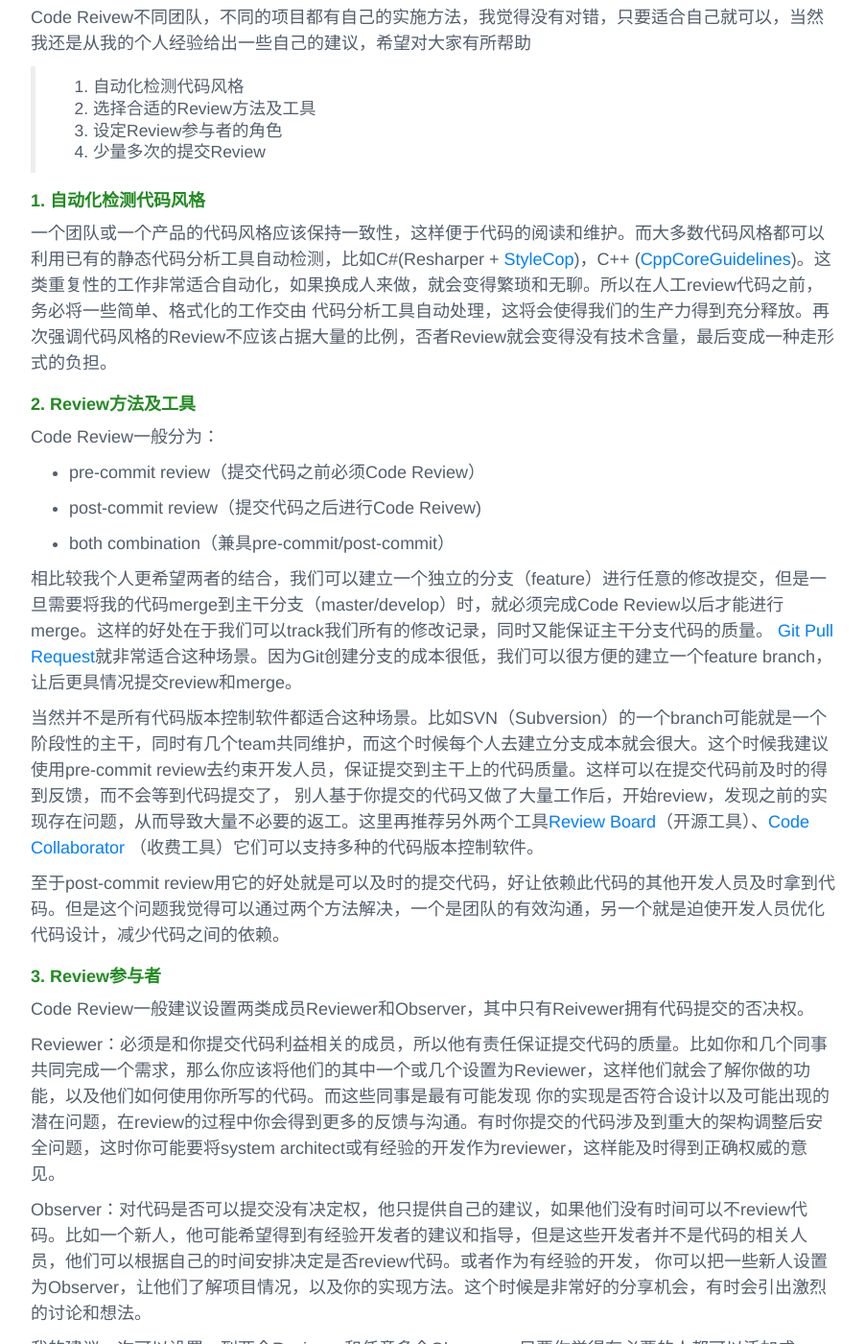
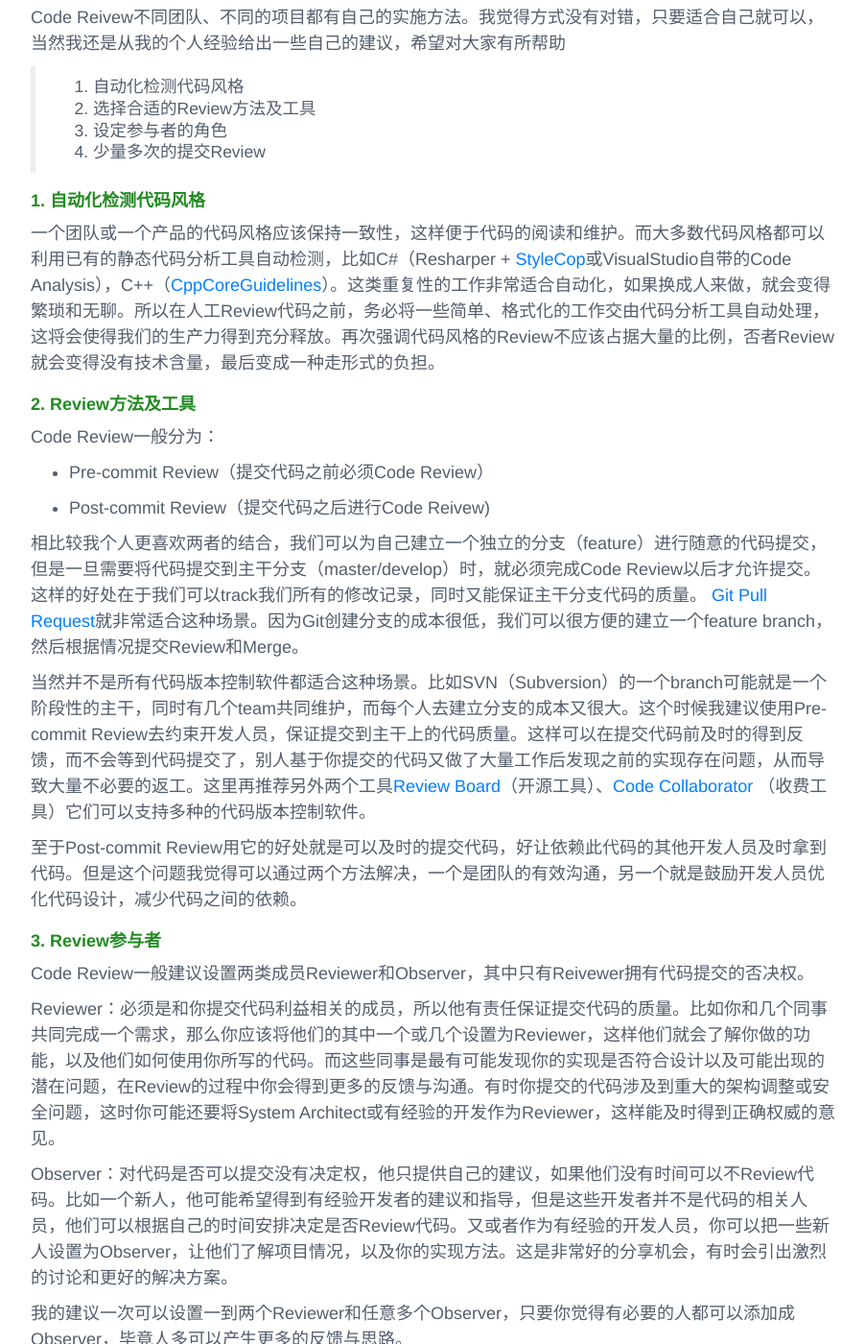
Before and after one commit to qunxi/qunxi.github.io, a Jekyll site: the page built from _posts/2016-10-30-code-review-matters.md, in a window 1280 px wide and 1400 px high, scrolled down 1101 px. Shown: the whole window at 96% size, without its empty margins (188-1090 px from the left). Built offline with Jekyll 4.4.1, drawn with Linux system fonts in a browser that asks for light colours; some of the changed text lies outside the part shown.

Commit message:
update posts

```diff
--- a/_posts/2016-10-30-code-review-matters.md
+++ b/_posts/2016-10-30-code-review-matters.md
@@ -41,47 +41,40 @@
 
 # 2. Code Review的个人经验
 
-Code Reivew不同团队，不同的项目都有自己的实施方法，我觉得没有对错，只要适合自己就可以，当然我还是从我的个人经验给出一些自己的建议，希望对大家有所帮助
+Code Reivew不同团队、不同的项目都有自己的实施方法。我觉得方式没有对错，只要适合自己就可以，当然我还是从我的个人经验给出一些自己的建议，希望对大家有所帮助
 
 > 1. 自动化检测代码风格
 > 2. 选择合适的Review方法及工具
-> 3. 设定Review参与者的角色
+> 3. 设定参与者的角色
 > 4. 少量多次的提交Review
 
 ## 1. 自动化检测代码风格
 
-  一个团队或一个产品的代码风格应该保持一致性，这样便于代码的阅读和维护。而大多数代码风格都可以利用已有的静态代码分析工具自动检测，比如C#(Resharper + [StyleCop](http://stylecop.codeplex.com/))，C++
-  ([CppCoreGuidelines](https://github.com/isocpp/CppCoreGuidelines))。这类重复性的工作非常适合自动化，如果换成人来做，就会变得繁琐和无聊。所以在人工review代码之前，务必将一些简单、格式化的工作交由
-  代码分析工具自动处理，这将会使得我们的生产力得到充分释放。再次强调代码风格的Review不应该占据大量的比例，否者Review就会变得没有技术含量，最后变成一种走形式的负担。
+  一个团队或一个产品的代码风格应该保持一致性，这样便于代码的阅读和维护。而大多数代码风格都可以利用已有的静态代码分析工具自动检测，比如C#（Resharper + [StyleCop](http://stylecop.codeplex.com/)或VisualStudio自带的Code Analysis），C++（[CppCoreGuidelines](https://github.com/isocpp/CppCoreGuidelines)）。这类重复性的工作非常适合自动化，如果换成人来做，就会变得繁琐和无聊。所以在人工Review代码之前，务必将一些简单、格式化的工作交由代码分析工具自动处理，这将会使得我们的生产力得到充分释放。再次强调代码风格的Review不应该占据大量的比例，否者Review就会变得没有技术含量，最后变成一种走形式的负担。
 
 ## 2. Review方法及工具
 
   Code Review一般分为：
 
-  * pre-commit review（提交代码之前必须Code Review）
+  * Pre-commit Review（提交代码之前必须Code Review）
 
-  * post-commit review（提交代码之后进行Code Reivew)
+  * Post-commit Review（提交代码之后进行Code Reivew)
 
-  * both combination（兼具pre-commit/post-commit）
+   相比较我个人更喜欢两者的结合，我们可以为自己建立一个独立的分支（feature）进行随意的代码提交，但是一旦需要将代码提交到主干分支（master/develop）时，就必须完成Code Review以后才允许提交。这样的好处在于我们可以track我们所有的修改记录，同时又能保证主干分支代码的质量。
+  [Git Pull Request](https://help.github.com/articles/about-pull-requests/)就非常适合这种场景。因为Git创建分支的成本很低，我们可以很方便的建立一个feature branch，然后根据情况提交Review和Merge。
 
-  相比较我个人更希望两者的结合，我们可以建立一个独立的分支（feature）进行任意的修改提交，但是一旦需要将我的代码merge到主干分支（master/develop）时，就必须完成Code Review以后才能进行merge。这样的好处在于我们可以track我们所有的修改记录，同时又能保证主干分支代码的质量。
-  [Git Pull Request](https://help.github.com/articles/about-pull-requests/)就非常适合这种场景。因为Git创建分支的成本很低，我们可以很方便的建立一个feature branch，让后更具情况提交review和merge。
-
-  当然并不是所有代码版本控制软件都适合这种场景。比如SVN（Subversion）的一个branch可能就是一个阶段性的主干，同时有几个team共同维护，而这个时候每个人去建立分支成本就会很大。这个时候我建议使用pre-commit review去约束开发人员，保证提交到主干上的代码质量。这样可以在提交代码前及时的得到反馈，而不会等到代码提交了，
-  别人基于你提交的代码又做了大量工作后，开始review，发现之前的实现存在问题，从而导致大量不必要的返工。这里再推荐另外两个工具[Review Board](https://www.reviewboard.org/)（开源工具）、[Code Collaborator](https://smartbear.com/product/collaborator/pricing/)
+  当然并不是所有代码版本控制软件都适合这种场景。比如SVN（Subversion）的一个branch可能就是一个阶段性的主干，同时有几个team共同维护，而每个人去建立分支的成本又很大。这个时候我建议使用Pre-commit Review去约束开发人员，保证提交到主干上的代码质量。这样可以在提交代码前及时的得到反馈，而不会等到代码提交了，别人基于你提交的代码又做了大量工作后发现之前的实现存在问题，从而导致大量不必要的返工。这里再推荐另外两个工具[Review Board](https://www.reviewboard.org/)（开源工具）、[Code Collaborator](https://smartbear.com/product/collaborator/pricing/)
  （收费工具）它们可以支持多种的代码版本控制软件。
 
-  至于post-commit review用它的好处就是可以及时的提交代码，好让依赖此代码的其他开发人员及时拿到代码。但是这个问题我觉得可以通过两个方法解决，一个是团队的有效沟通，另一个就是迫使开发人员优化代码设计，减少代码之间的依赖。
+  至于Post-commit Review用它的好处就是可以及时的提交代码，好让依赖此代码的其他开发人员及时拿到代码。但是这个问题我觉得可以通过两个方法解决，一个是团队的有效沟通，另一个就是鼓励开发人员优化代码设计，减少代码之间的依赖。
 
 ## 3. Review参与者
 
   Code Review一般建议设置两类成员Reviewer和Observer，其中只有Reivewer拥有代码提交的否决权。
 
-  Reviewer：必须是和你提交代码利益相关的成员，所以他有责任保证提交代码的质量。比如你和几个同事共同完成一个需求，那么你应该将他们的其中一个或几个设置为Reviewer，这样他们就会了解你做的功能，以及他们如何使用你所写的代码。而这些同事是最有可能发现
-  你的实现是否符合设计以及可能出现的潜在问题，在review的过程中你会得到更多的反馈与沟通。有时你提交的代码涉及到重大的架构调整后安全问题，这时你可能要将system architect或有经验的开发作为reviewer，这样能及时得到正确权威的意见。
+  Reviewer：必须是和你提交代码利益相关的成员，所以他有责任保证提交代码的质量。比如你和几个同事共同完成一个需求，那么你应该将他们的其中一个或几个设置为Reviewer，这样他们就会了解你做的功能，以及他们如何使用你所写的代码。而这些同事是最有可能发现你的实现是否符合设计以及可能出现的潜在问题，在Review的过程中你会得到更多的反馈与沟通。有时你提交的代码涉及到重大的架构调整或安全问题，这时你可能还要将System Architect或有经验的开发作为Reviewer，这样能及时得到正确权威的意见。
 
-  Observer：对代码是否可以提交没有决定权，他只提供自己的建议，如果他们没有时间可以不review代码。比如一个新人，他可能希望得到有经验开发者的建议和指导，但是这些开发者并不是代码的相关人员，他们可以根据自己的时间安排决定是否review代码。或者作为有经验的开发，
-  你可以把一些新人设置为Observer，让他们了解项目情况，以及你的实现方法。这个时候是非常好的分享机会，有时会引出激烈的讨论和想法。
+  Observer：对代码是否可以提交没有决定权，他只提供自己的建议，如果他们没有时间可以不Review代码。比如一个新人，他可能希望得到有经验开发者的建议和指导，但是这些开发者并不是代码的相关人员，他们可以根据自己的时间安排决定是否Review代码。又或者作为有经验的开发人员，你可以把一些新人设置为Observer，让他们了解项目情况，以及你的实现方法。这是非常好的分享机会，有时会引出激烈的讨论和更好的解决方案。
 
   我的建议一次可以设置一到两个Reviewer和任意多个Observer，只要你觉得有必要的人都可以添加成Observer，毕竟人多可以产生更多的反馈与思路。
 
@@ -89,15 +82,15 @@
 
   为什么要少量多次的提交代码？
 
-  1. 很明显代码量少可以给code reivew带来很大的帮助，reviewer可以花更少的时间来读懂你的代码。
+  1. 很明显代码量少可以给Code Reivew带来很大的帮助，Reviewer可以花更少的时间来读懂你的代码。
 
-  2. 迫使代码提交者在实现功能时有意识的对需求进行拆分和代码设计的解耦。很多时候程序员所谓的“洁癖”（直到所有功能都做好了才提交代码）其实是对实现思路的模糊不清，所有的部分都是紧密耦合，缺少任何一部分就会使代码编译失败或运行错误。
+  2. 迫使代码提交者在实现功能时有意识的对需求进行拆分和代码设计的解耦。很多时候程序员所谓的“洁癖”（直到所有功能都做好了才提交代码）其实是对实现思路的模糊不清，而且实现的每一部分都紧密耦合，缺少任何一部分就会使代码编译失败或运行错误。
 
   3. 当第一次少量提交后，你可以得到快速的反馈，有利于和团队成员快速确认你的实现是否合理。而不是等到所有功做完以后发现需要推倒重写。
 
   4. 养成一个快速迭代和集成的习惯，每次提交都会触发单元测试，从而快速得到代码的正确性的反馈。
 
-  这里我建议800到1000有效代码行提交一次。这是一个高效程序员一天的工作量很多程序员并不能达到这个程度。
+  这里我建议200到500有效代码行提交一次Review。
 
 # 5. Code Review关注方面
 
@@ -126,33 +119,26 @@
   4. 遵守[KISS](https://en.wikipedia.org/wiki/KISS_principle)原则
   5. 是否有单元测试覆盖
   6. 代码是否易读
-  7. 删除没有必要的代码（很多程序都有“收藏”代码的必要，他们宁愿注释掉也不愿把没用的代码删除，理由是将来有一天需要）
+  7. 删除没有必要的代码（很多程序都有“收藏”代码的癖好，他们宁愿注释掉也不愿把没用的代码删除，理由是将来有一天需要）
 - 性能
   1. 在不降低可维护性的前提下进行性能优化。
   2. 代码就是为了解决性能问题时，可以适当降低维护性，但是必须对此优化进行封装，以免污染其他代码。日后有其他更好的方法进行替换。
 
 # 6. 拒绝Code Review的理由
 
-就像我在面试的时候问应聘者，是否你们会做单元测试或Code Review，他们大多的回答是肯定的，虽然他们实际工作中并没有那么做。
-但是他们至少是认为Code Review是正确的事，否则他完全没有必要在我面前来掩饰自己没做这件事。现实中往往会有以下理由来支撑他们不做Code Review(这些理由同样支持他们不做Unit Test)。
+就像我在面试的时候问应聘者，是否你们会做单元测试或Code Review，他们大多的回答是肯定的，虽然他们实际工作中并没有那么做。但是他们至少是认为Code Review是正确的事，否则他完全没有必要在我面前来掩饰自己没做这件事。现实中往往会有以下理由来支撑他们不做Code Review(这些理由同样支持他们不做Unit Test)。
 
 - 项目太紧没有时间做
 - Code Review形同虚设，只是个过程
-- 代码只是临时的，Code Review完了到时候还要改
+- 代码只是临时的，Code Review以后还会被修改
 
 下面是我对上诉理由的一些看法：
 
-项目紧没时间？ 首先项目的紧急状况和有没有必要做Code Review没有直接的因果关系。当项目紧的时我们应该区分事件的紧急与重要关系（紧急重要，紧急不重要，重要不紧急，不重要不紧急）。这里我认为Code Review对于开发人员来说是紧急重要的。
-有时程序员宁愿花大把时间完成一个不重要的功能，也不愿意为Code Review这样重要的事争取时间。项目紧，说明人员安排和需求安排出现了问题，这时需要产品经理和开发们坐下来对功能性需求和非功能性需求(Non-Functional Requirement)进行优先级定义，
-然后沟通调整取舍，作为开发人员如果我们都不关心非功能性需求那还有谁有这个义务。我们的目标不是做一个可以运行的程序，我们是要做一个高质量的可维护的产品。这不仅仅为客户，还为我们自己。
+项目紧没时间：首先项目的紧急状况和有没有必要做Code Review没有直接的因果关系。当项目紧的时我们应该区分事件的紧急与重要关系（紧急重要，紧急不重要，重要不紧急，不重要不紧急）。首先我认为Code Review对于开发人员来说是重要的。其次有时程序员宁愿花大把时间完成一个不重要的功能，也不愿意为Code Review这样重要的事争取时间。项目紧，说明人员安排和需求安排出现了问题，这时需要产品经理和开发们坐下来对功能性需求和非功能性需求(Non-Functional Requirement)进行优先级定义，然后沟通调整取舍，作为开发人员如果我们都不关心非功能性需求那还有谁有这个义务。我们的目标不是做一个可以运行的程序，而是一个高质量的可维护的产品。这不仅仅为客户，还为我们自己。
 
-Code Review只是形式过程？这里有一句话我觉很应景，心中有佛，看人即为佛，心中有屎，看人即屎。其实这里就看你是否把Code Review当作一种形式或负担。如果你的团队都是这样的人，我建议你可以离开了。作为开发的新人如果每次你认真的review他人的代码，
-或者接受他人的评审建议，那你会在不知不觉中学到很多。同样不要纠结于简单的代码风格，他不会给你很大的进步，相信让你最痛苦的事往往让你成长的更快，强迫自己在每次review的时候都从深层次发现问题，多提交代码给那个给你建议做多的同事，只有与越优秀的
-人一起工作你才会变得更优秀。对于有经验的开发，不要嫌弃他人得代码，给出你的建议让代码更好，最终你也是受益的一员，毕竟你也不希望维护脏乱差的代码，我相信优秀的程序员都喜欢分享，否则就不会有今天如火如荼的开源社区。另外再优秀的程序员也可能犯错，
-个何况人外有人天外有天。越是优秀的人越谦虚，他能包容更多的想法。
+Code Review只是形式过程：这里有一句话我觉很应景，心中有佛，看人即为佛，心中有屎，看人即屎。其实这里就看你是否把Code Review当作一种形式和负担。如果你的团队都是这样的人，我建议你可以离开了。作为新人如果每次你认真的Review他人的代码，或者接受他人的评审建议，那你会成长很快。同样不要纠结于简单的代码风格，它不会给你很大的进步，相信让你最痛苦的事往往让你成长的更快，强迫自己在每次review的时候都从深层次发现问题，多提交代码给那个给你建议最多的同事，只有与越优秀的人一起工作你才会变得更优秀。对于有经验的开发，不要嫌弃他人得代码，给出你的建议让代码更好，最终你也是受益的一员，毕竟你也不希望维护脏乱差的代码，我相信优秀的程序员都喜欢分享，否则就不会有今天如火如荼的开源社区。另外再优秀的程序员也可能犯错，何况人外有人天外有天。越是优秀的人越谦虚，他能包容更多的想法。
 
-代码是临时的？请不要再自欺欺人，如果你不重视你写的每一行代码，都是临时对待，相信我你会养成习惯，你再也写不出好的代码。能写出可以运行程序的人太多，而写好代码的程序员却凤毛麟角。你希望成为什么样的程序员？记住一般程序员只关注功能性需求，好的程序员
-在关注功能性需求的同时还注重非功能性需求。
+代码是临时的：请不要再自欺欺人，如果你不重视你写的每一行代码，都是临时对待，相信我你会养成习惯，你再也写不出好的代码。能写出代码的人太多，而写好代码的人却凤毛麟角。你希望成为什么样的程序员？记住一般程序员只关注功能性需求，好的程序员在关注功能性需求的同时还注重非功能性需求。
 
 # 后记
 
```
Also changed, not shown: other parts of _posts/2016-10-30-code-review-matters.md (+1 -1 lines), _posts/2016-10-16-csharp-delegate.md (+14 -21 lines), _posts/2016-11-05-unit-testing-basic.md (added, +126 -0 lines), _posts/2016-11-18-unit-testing-mstest.md (+9 -13 lines), _posts/2016-11-19-unit-testing-moq.md (+77 -99 lines), _posts/2016-11-5-unit-testing-basic.md (deleted, +0 -148 lines), _posts/2016-12-05-git-inside.md (renamed from _posts/2016-12-5-git-inside.md, +1 -2 lines), _posts/2016-12-18-g11n-unicode.md (+4 -5 lines).
